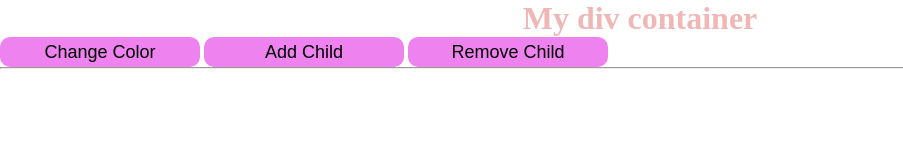
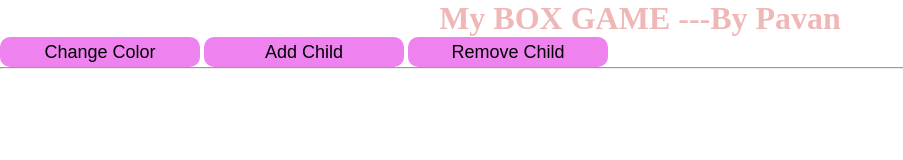
Before and after one commit to IAMPAVANJ/Task-2, a plain HTML site: page index.html in a window 1280 px wide. Shown: the whole page, without its empty margins (0-903 px from the left). Drawn offline with Linux system fonts and the light colour scheme.

Commit message:
Update index.html

```diff
--- a/index.html
+++ b/index.html
@@ -9,7 +9,7 @@
 </head>
 <body>
     <div id="container" >
-        <h1>My div container</h1>
+        <h1>My BOX GAME ---By Pavan</h1>
         <div id="btn-container">
             <button id="color-btn">Change Color</button>
             <button id="addChild-btn">Add Child</button>
```
